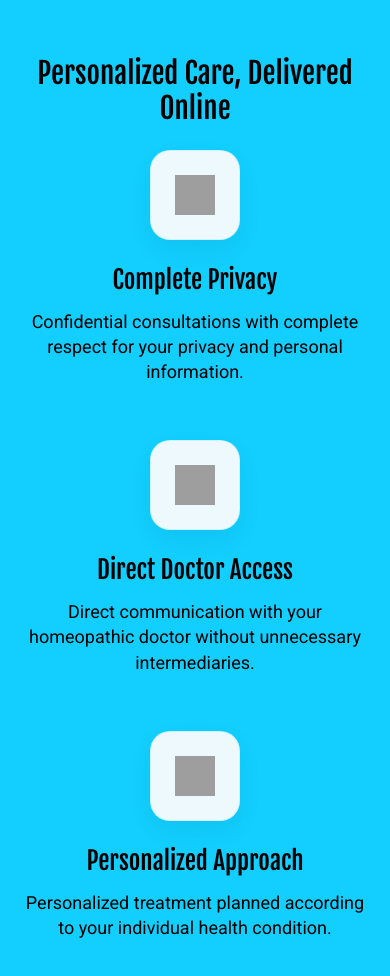
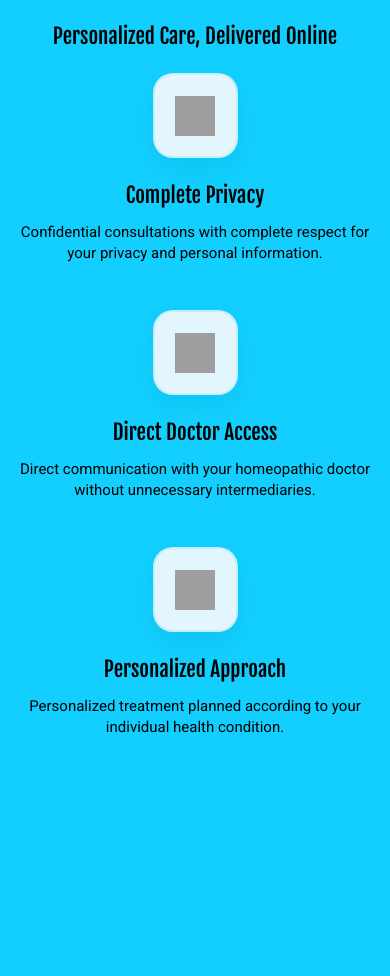
Before and after one commit to kushalhomeocare-khc/payu-backend, a website: page care.html in a window 390 px wide. After the commit the page ends 844 px from the top, so only its background shows below. Drawn offline with Linux system fonts and the light colour scheme; grey boxes are pictures that could not be loaded.

Commit message:
Update care.html

```diff
--- a/care.html
+++ b/care.html
@@ -18,13 +18,13 @@ body{font-family:Roboto,sans-serif;background:#12CFFF;color:#000}
 .icon-box{
 width:108px;height:108px;
 margin:0 auto 24px;
-background:#EEF9FE;
+background:#E3F5FD;
 border-radius:24px;
 display:flex;
 align-items:center;
 justify-content:center;
 box-shadow:0 10px 26px rgba(0,0,0,.06);
-border:1px solid rgba(18,207,255,.15);
+border:2px solid rgba(18,207,255,.15);
 }
 .icon-box img{width:48px;height:48px;display:block}
 .item h3{font-family:'Fjalla One',sans-serif;font-size:33px;font-weight:400;color:#000;margin-bottom:14px}
@@ -36,18 +36,18 @@ max-width:330px;
 margin:0 auto;
 }
 @media(max-width:991px){
-.grid{grid-template-columns:1fr;gap:56px}
-.title{font-size:26px;margin-bottom:24px}
-.item h3{font-size:22px}
-.item p{font-size:15px;line-height:1.45;max-width:520px}
+.grid{grid-template-columns:1fr;gap:46px}
+.title{font-size:28px;margin-bottom:24px}
+.item h3{font-size:24px}
+.item p{font-size:18px;line-height:1.45;max-width:520px}
 }
 @media(max-width:576px){
-.section{padding:56px 20px}
-.title{font-size:29px}
-.icon-box{width:90px;height:90px;border-radius:20px}
+.section{padding:24px 10px}
+.title{font-size:21px}
+.icon-box{width:85px;height:85px;border-radius:20px}
 .icon-box img{width:40px;height:40px}
-.item h3{font-size:25px}
-.item p{font-size:18px;line-height:1.4}
+.item h3{font-size:21px}
+.item p{font-size:15px;line-height:1.4}
 }
 </style>
 </head>
```
